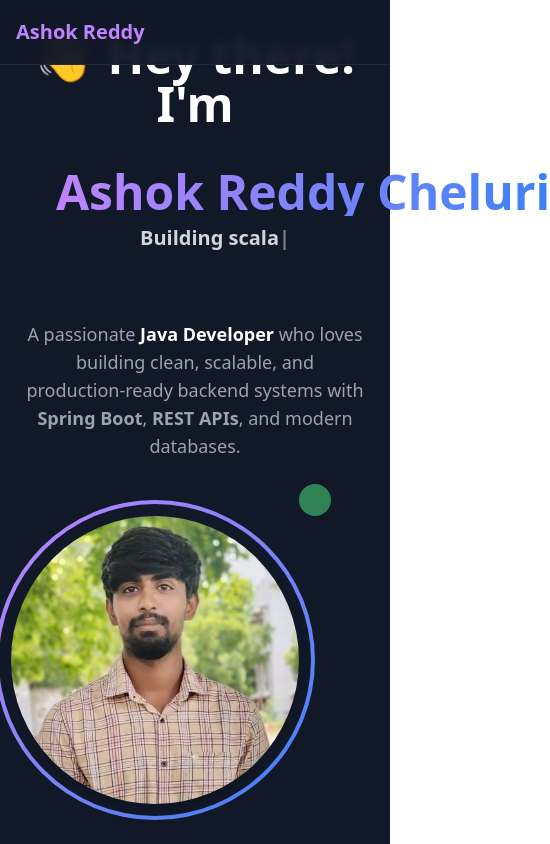
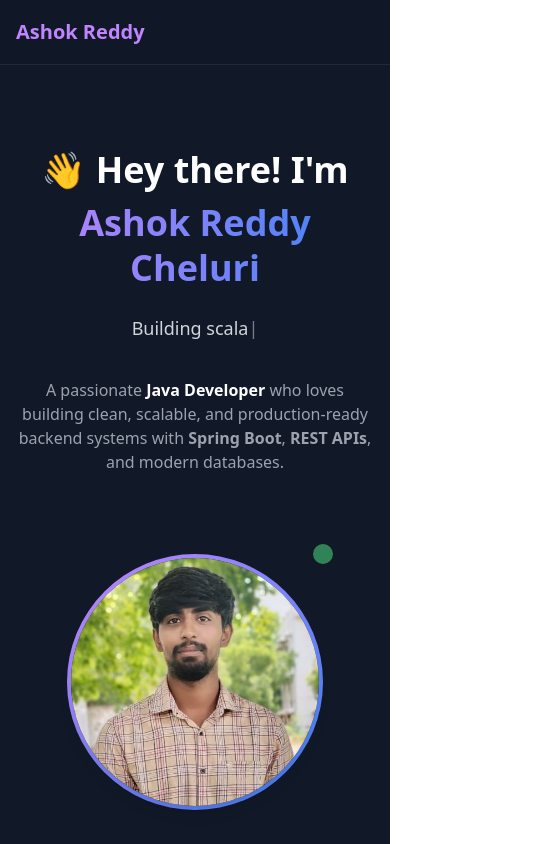
Before and after one commit to Cheluri-AshokReddy/AshokReddyPortfolio, a React (Vite) app: page / in a window 390 px wide. Shown: the top 844 px of the page, 550 px wide, since content can reach past the window. Built offline with nearby package versions, Linux system fonts and the light colour scheme.

Commit message:
Fix: Improve mobile responsiveness in Hero section

```diff
--- a/src/components/Hero.tsx
+++ b/src/components/Hero.tsx
@@ -33,47 +33,43 @@ const Hero: React.FC = () => {
   }, [currentText, currentIndex, isDeleting, texts]);
 
   return (
-    <section className="min-h-screen flex items-center justify-center pt-16">
-      <div className="max-w-7xl mx-auto px-4 sm:px-6 lg:px-8">
+    <section className="min-h-screen flex items-center justify-center pt-28 sm:pt-24 px-4">
+      <div className="max-w-7xl mx-auto w-full">
         <div className="grid grid-cols-1 lg:grid-cols-2 gap-12 items-center">
-          {/* Left Text Section */}
+          {/* Text Section */}
           <div className="text-center lg:text-left">
-            <h1 className="text-5xl lg:text-6xl font-bold mb-6">
-              <span className="text-white block -mt-8 mb-6">👋 Hey there! I'm</span>
-              <div className="pl-10">
-                <span className="text-transparent bg-clip-text bg-gradient-to-r from-purple-400 to-blue-500 whitespace-nowrap mt-4 inline-block">
-                  Ashok Reddy Cheluri
-                </span>
-                <div className="h-16 mb-8">
-                  <p className="text-xl lg:text-2xl text-gray-300 mt-2">
-                    {currentText}
-                    <span className="animate-pulse">|</span>
-                  </p>
-                </div>
-              </div>
+            <h1 className="text-4xl sm:text-5xl lg:text-6xl font-bold text-white mb-6 leading-tight">
+              <span className="block mb-2">👋 Hey there! I'm</span>
+              <span className="block text-transparent bg-clip-text bg-gradient-to-r from-purple-400 to-blue-500">
+                Ashok Reddy Cheluri
+              </span>
             </h1>
 
-            <p className="text-lg text-gray-400 mb-8 max-w-xl mx-auto lg:mx-0">
+            <div className="h-10 sm:h-12 mb-6">
+              <p className="text-lg sm:text-xl text-gray-300">
+                {currentText}
+                <span className="animate-pulse">|</span>
+              </p>
+            </div>
+
+            <p className="text-base sm:text-lg text-gray-400 max-w-xl mx-auto lg:mx-0 mb-8">
               A passionate <span className="font-semibold text-white">Java Developer</span> who loves building clean, scalable, and production‑ready backend systems with <span className="font-semibold">Spring Boot</span>, <span className="font-semibold">REST APIs</span>, and modern databases.
             </p>
           </div>
 
-          {/* Right Image Section */}
-          <div
-            className="flex justify-center lg:justify-end"
-            style={{ transform: 'translate(-40px, -40px)' }}
-          >
+          {/* Image Section */}
+          <div className="flex justify-center lg:justify-end">
             <div className="relative">
-              <div className="w-80 h-80 rounded-full bg-gradient-to-br from-purple-400 to-blue-500 p-1">
+              <div className="w-64 h-64 sm:w-72 sm:h-72 lg:w-80 lg:h-80 rounded-full bg-gradient-to-br from-purple-400 to-blue-500 p-1">
                 <div className="w-full h-full rounded-full bg-gray-900 flex items-center justify-center">
                   <img
                     src={profilePic}
                     alt="Ashok Reddy Cheluri"
-                    className="w-72 h-72 rounded-full object-cover shadow-lg"
+                    className="w-full h-full rounded-full object-cover shadow-lg"
                   />
                 </div>
               </div>
-              <div className="absolute -top-4 -right-4 w-8 h-8 bg-green-400 rounded-full animate-pulse"></div>
+              <div className="absolute -top-3 -right-3 w-6 h-6 sm:w-8 sm:h-8 bg-green-400 rounded-full animate-pulse border-2 border-gray-900" />
             </div>
           </div>
         </div>
```
